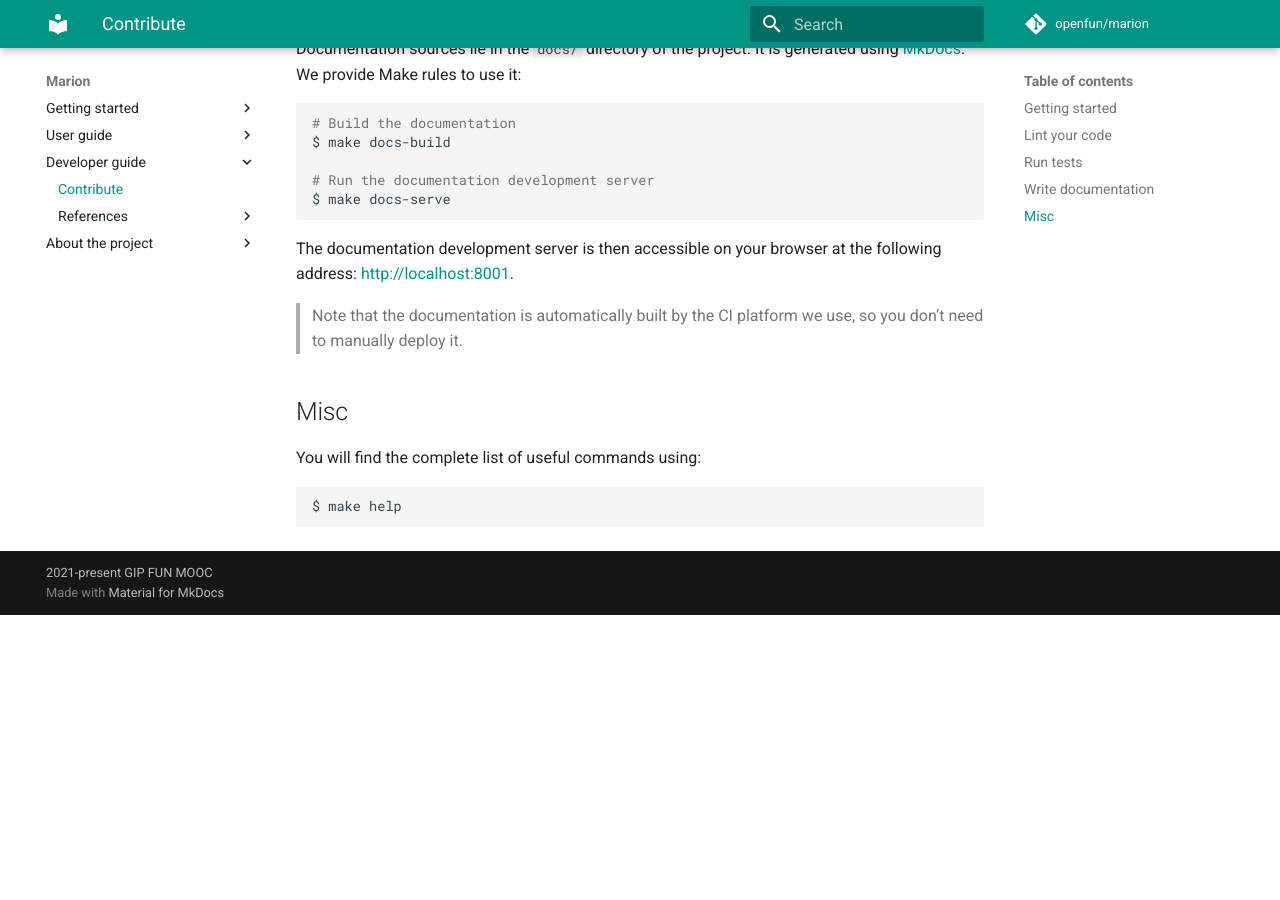
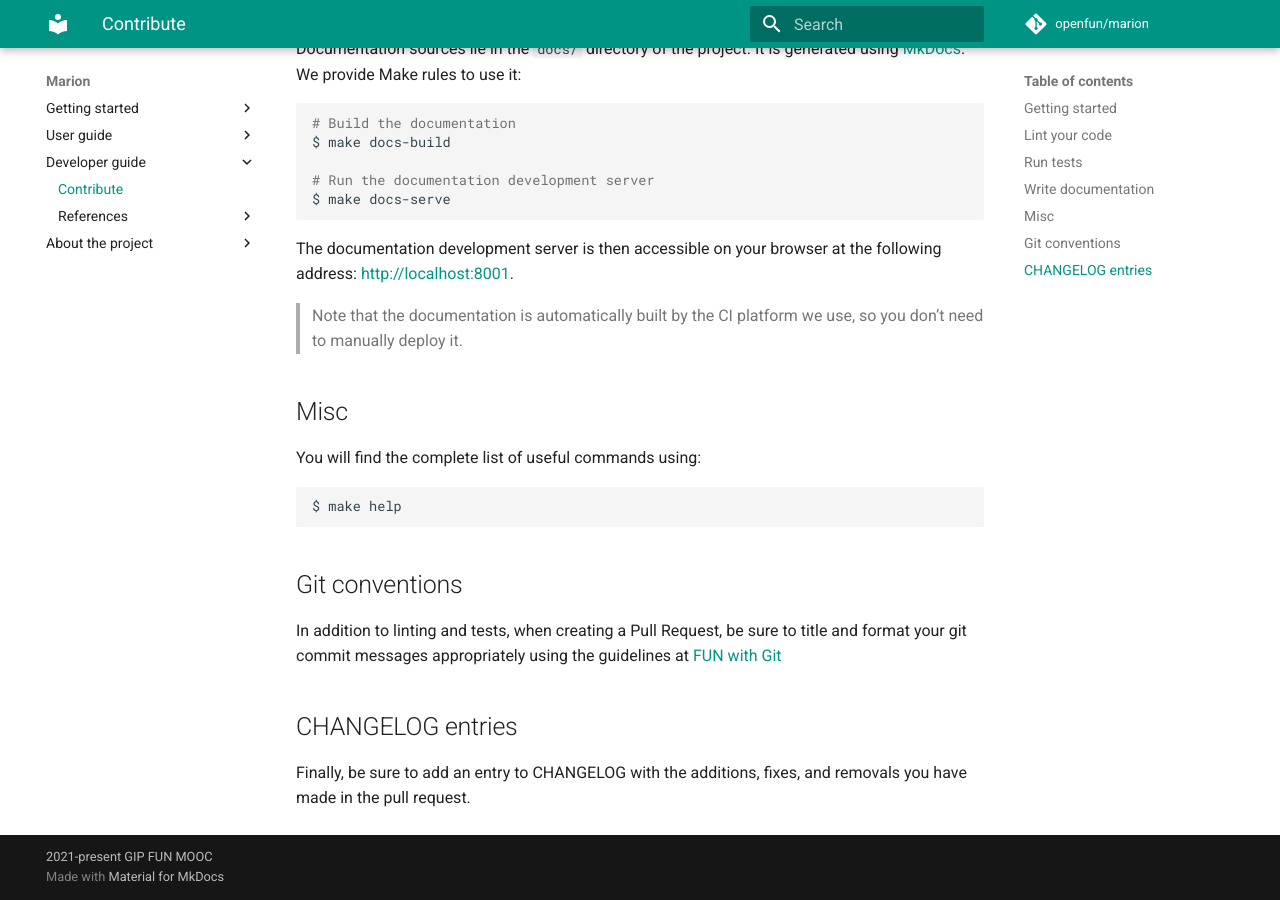
Before and after one commit to openfun/marion, an MkDocs documentation site: the page built from docs/contribute.md, in a window 1280 px wide and 900 px high, scrolled down 1458 px. Built offline with MkDocs 1.6.1 and Material for MkDocs 9.7.7, drawn with Linux system fonts in a browser that asks for light colours; comment, search, counter and statistics services are not loaded; before the commit the page ends 2073 px from its top, so only the background shows below that.

Commit message:
📝(project) add context for git pull requests
Docs currently do not note the requirements for submitting a pull request and
for adding information to CHANGELOG

````diff
--- a/docs/contribute.md
+++ b/docs/contribute.md
@@ -95,3 +95,14 @@ You will find the complete list of useful commands using:
 ```
 $ make help
 ```
+
+## Git conventions
+
+In addition to linting and tests, when creating a Pull Request, be sure to title
+and format your git commit messages appropriately using the guidelines at
+[FUN with Git](https://openfun.gitbooks.io/handbook/content/git.html)
+
+## CHANGELOG entries
+
+Finally, be sure to add an entry to CHANGELOG with the additions, fixes, and
+removals you have made in the pull request.
````
